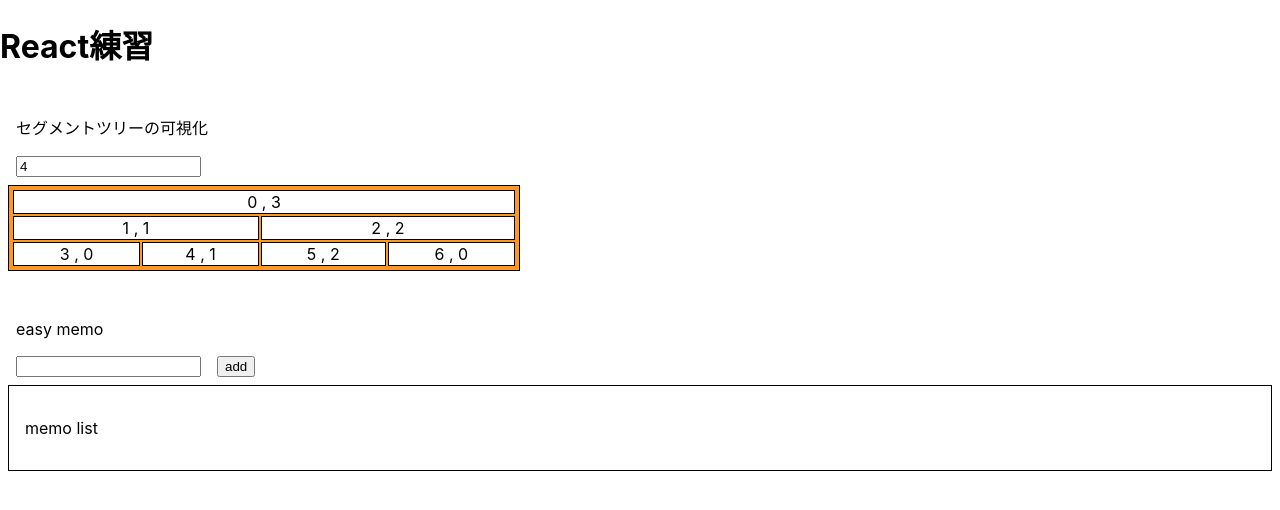
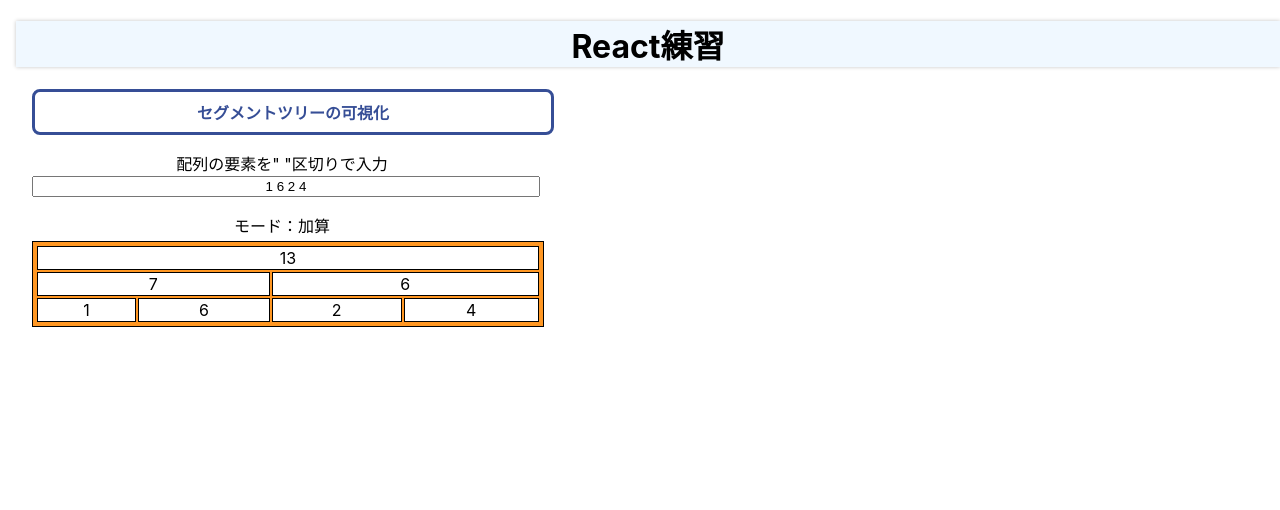
Before and after one commit to minoru-github/react-exercise, a React (Create React App) app: page / in a window 1280 px wide. Shown: the top 510 px of the page. Built offline with nearby package versions, Linux system fonts and the light colour scheme.

Commit message:
feat: セグ木の要素を配列で入力できるように変更

```diff
--- a/src/components/App.tsx
+++ b/src/components/App.tsx
@@ -1,12 +1,12 @@
 import { ChangeEvent, useState, FC, useCallback } from "react";
 import styled from "styled-components";
-import { MemoList } from "./MemoList";
+//import { MemoList } from "./MemoList";
 import { SegmentTreeViewer } from "./SegmentTree";
 
 export const App: FC = () => {
     const [text, setText] = useState<string>("");
     const [memos, setMemos] = useState<string[]>([]);
-    const [segmNum, setSegmNum] = useState<string>("4");
+    const [segmArray, setSegmArray] = useState<string>("1 6 2 4");
 
     const onChangeText = (e: ChangeEvent<HTMLInputElement>) => setText(e.target.value);
 
@@ -25,19 +25,22 @@ export const App: FC = () => {
         },[memos]
     );
 
-    const onChangeSegmNum = (e: ChangeEvent<HTMLInputElement>) => setSegmNum(e.target.value);
+
+    const onChangeSegmArray = (e: ChangeEvent<HTMLInputElement>) => setSegmArray(e.target.value);
 
     return (
         <div>
-            <h1>React練習</h1>
-            <SP>セグメントツリーの可視化</SP>
-            <SInput type="text" value={segmNum} onChange={onChangeSegmNum} />
-            <SegmentTreeViewer n={Number(segmNum)} />
+            <SH1>React練習</SH1>
+            <SH4>セグメントツリーの可視化</SH4>
+            <SP>配列の要素を" "区切りで入力</SP>
+            <SInput type="text" value={segmArray} onChange={onChangeSegmArray} />
+            <SP>モード：加算</SP>
+            <SegmentTreeViewer  data={segmArray.split(" ").map(Number)} />
 
-            <SP>easy memo</SP>
+            {/* <SP>easy memo</SP>
             <SInput type="text" value={text} onChange={onChangeText} />
             <SButton onClick={onClickAdd}>add</SButton>
-            <MemoList memos={memos} onClickDelete={onClickDelete} />
+            <MemoList memos={memos} onClickDelete={onClickDelete} /> */}
         </div>
     )
 };
@@ -46,11 +49,34 @@ const SButton = styled.button`
     margin-left: 16px;
 `;
 
+const SH1 = styled.h1`
+    margin-left: 16px;
+    background: aliceblue;
+    box-shadow: 0 0 4px rgba(0, 0, 0, 0.23);
+    text-align:center;
+`
+
+const SH4 = styled.h4`
+    margin-left: 32px;
+    color: #364e96;/*文字色*/
+    border: solid 3px #364e96;/*線色*/
+    padding: 0.5em;/*文字周りの余白*/
+    border-radius: 0.5em;/*角丸*/
+    text-align:center;
+
+    width: 500px;
+    margin-bottom:0px;
+`
+
 const SP = styled.p`
-    margin-top: 48px;
-    margin-left: 16px;
+    margin-left: 32px;
+    margin-bottom:0px;
+    width: 500px;
+    text-align:center;
 `
 
 const SInput = styled.input`
-    margin-left: 16px;
+    margin-left: 32px;
+    width: 500px;
+    text-align:center;
 `
--- a/src/components/SegmentTree.tsx
+++ b/src/components/SegmentTree.tsx
@@ -2,7 +2,7 @@ import { FC } from "react";
 import styled from "styled-components";
 
 type Props = {
-    n: number;
+    data: number[];
 };
 
 class SegmentTree {
@@ -109,12 +109,12 @@ export const SegmentTreeViewer: FC<Props> = props => {
         elems: number[];
     };
 
-    const { n } = props;
+    const { data } = props;
+    const n = data.length;
     const segm = new SegmentTree(n);
     const adjustedN = segm.getAdjustedN();
     const depth = segm.getDepth();
-    segm.set(1, 1);
-    segm.set(2, 2);
+    data.map((a, index) => { segm.set(index, a) });
 
     var layers: Array<Layer> = new Array(depth);
     var elem_num = 1;
@@ -139,7 +139,7 @@ export const SegmentTreeViewer: FC<Props> = props => {
                             {
                                 layer.elems.map((elem) => (
                                     <STd key={elem} colSpan={adjustedN / layer.elems.length}>
-                                        {elem} , {segm.getNodeValue(elem)}
+                                        {segm.getNodeValue(elem)}
                                     </STd>
                                 ))
                             }
@@ -152,7 +152,8 @@ export const SegmentTreeViewer: FC<Props> = props => {
 }
 
 const STable = styled.table`
-    margin: 8px;
+    margin-top: 4px;
+    margin-left: 32px;
     padding:2px;
     width:512px;
     border: solid 1px;
```
